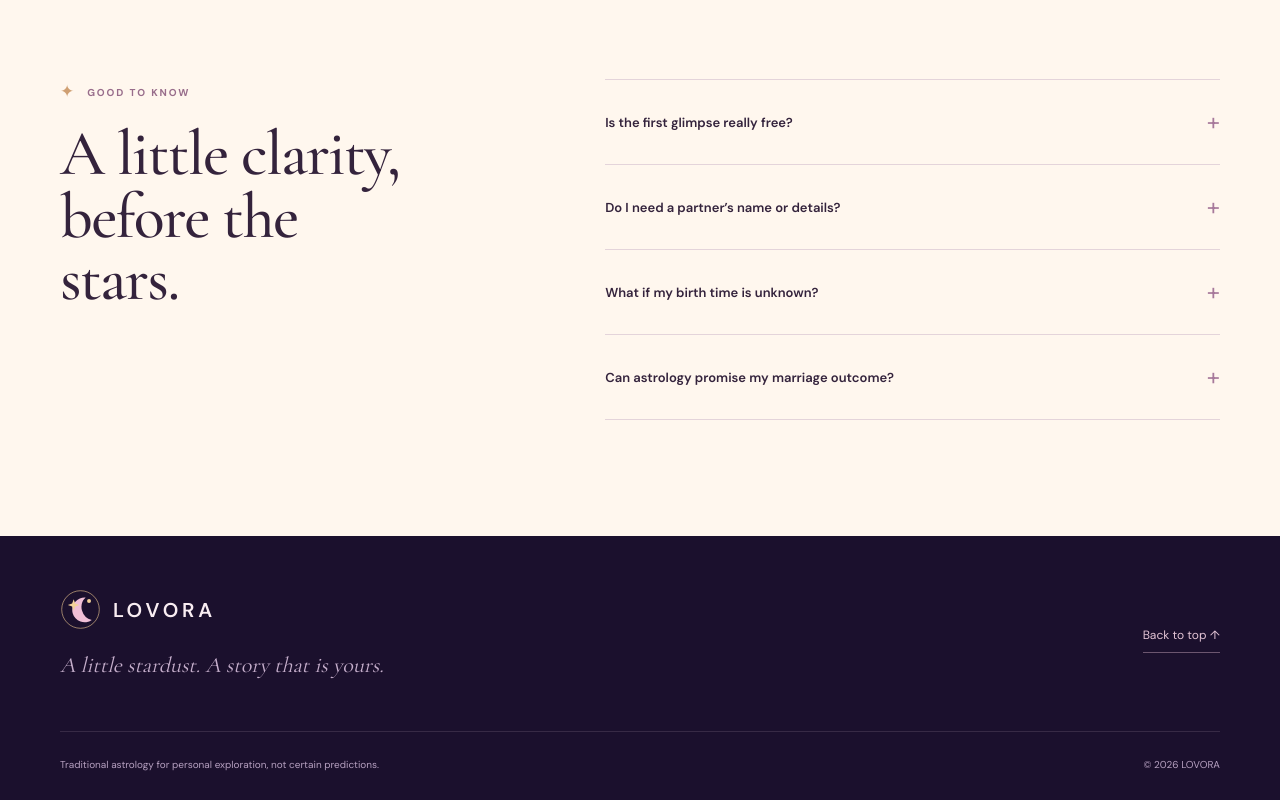
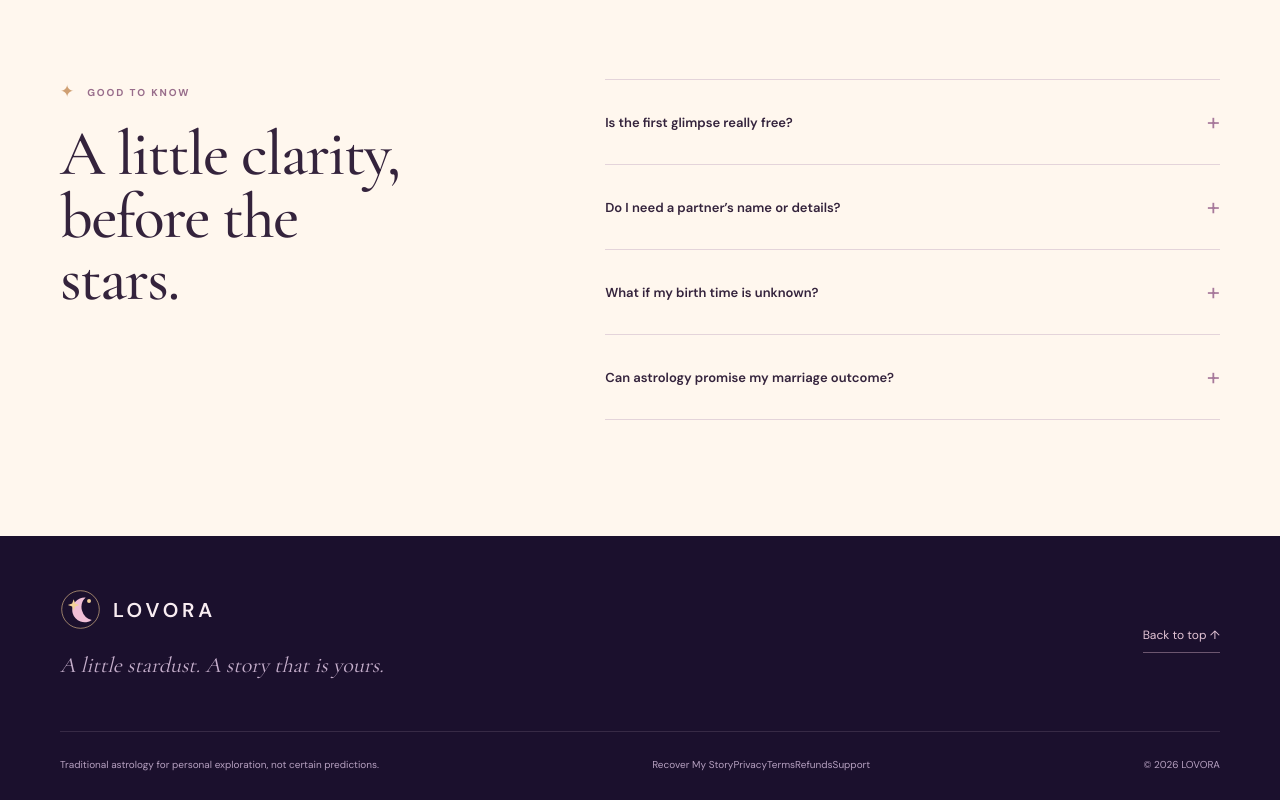
Before and after one commit to helloskyorigin/LOVORA, a Next.js app: page / in a window 1280 px wide. Shown: the part 4533-5333 px from the top of the page. Built offline with nearby package versions, Linux system fonts and the light colour scheme.

Commit message:
feat(launch): connect recovery/legal links and require merchant support details before checkout

```diff
--- a/app/api/checkout/route.ts
+++ b/app/api/checkout/route.ts
@@ -22,6 +22,7 @@ function publicOrigin(request:NextRequest){
  return url.origin;
 }
 export async function POST(request:NextRequest){
+ if(!process.env.LOVORA_SUPPORT_EMAIL||!process.env.LOVORA_OPERATOR_NAME)return NextResponse.json({ok:false,error:"Payment support and legal operator details are required before charging."},{status:503,headers});
  if(process.env.LOVORA_PAYMENTS_ENABLED!=="true")return NextResponse.json({ok:false,error:"Payments are not enabled yet. Merchant approval is required."},{status:503,headers});
  const origin=request.headers.get("origin");
  if(origin&&origin!==new URL(request.url).origin)return NextResponse.json({ok:false,error:"Invalid request origin."},{status:403,headers});
--- a/app/page.tsx
+++ b/app/page.tsx
@@ -207,6 +207,6 @@ export default function Home() {
     </div></section>
 
     <section className="section faq-section"><div className="wrap faq-layout"><div data-reveal><span className="eyebrow"><b>✦</b>{c.faqKicker}</span><h2>{c.faqTitle}</h2></div><div className="faq-items">{c.faqs.map(([q,a])=><details key={q}><summary>{q}<span aria-hidden="true">+</span></summary><p>{a}</p></details>)}</div></div></section>
-    <footer className="footer"><div className="wrap footer-top"><div><a className="logo" href="#top"><Mark/><span>LOVORA</span></a><p>{c.footerTag}</p></div><a className="back-top" href="#top">{c.back} ↑</a></div><div className="wrap footer-bottom"><p>{c.footerNote}</p><span>© {new Date().getFullYear()} LOVORA</span></div></footer>
+    <footer className="footer"><div className="wrap footer-top"><div><a className="logo" href="#top"><Mark/><span>LOVORA</span></a><p>{c.footerTag}</p></div><a className="back-top" href="#top">{c.back} ↑</a></div><div className="wrap footer-bottom"><p>{c.footerNote}</p><nav aria-label="Help and legal" className="lovora-legal-links"><a href="/recover">Recover My Story</a><a href="/privacy">Privacy</a><a href="/terms">Terms</a><a href="/refunds">Refunds</a><a href="/support">Support</a></nav><span>© {new Date().getFullYear()} LOVORA</span></div></footer>
   </main>;
 }
--- a/components/CheckoutForm.tsx
+++ b/components/CheckoutForm.tsx
@@ -27,6 +27,7 @@ export function CheckoutForm({lang}:{lang:"en"|"hi"}){
   </label>
   {error&&<p className="lovora-checkout__error" role="alert">{error}</p>}
   <button type="submit" disabled={busy||!ack} className="lovora-checkout__button">{busy?(lang==="hi"?"चेकआउट खोल रहे हैं...":"Preparing secure checkout..."):(lang==="hi"?"पूरी कहानी अनलॉक करें — ₹299":"Unlock My Complete Story — ₹299")} <span>↗</span></button>
+  <p className="lovora-checkout__fine"><a href="/terms">Terms</a> · <a href="/privacy">Privacy</a> · <a href="/refunds">Refunds</a> · <a href="/support">Support</a></p>
   <p className="lovora-checkout__fine">{lang==="hi"?"Dodo Payments पर सुरक्षित भुगतान। भुगतान सफल होने और सत्यापन के बाद रिपोर्ट खुलेगी।":"Secure Dodo checkout. Your report unlocks only after verified successful payment."}</p>
  </form>;
 }
--- a/components/ReportExperience.tsx
+++ b/components/ReportExperience.tsx
@@ -151,6 +151,6 @@ export function ReportExperience({report,demo=false}:{report:MarriageStoryReport
         </div>
       </div>
     </div>
-    <footer className="report-footer"><span>✦ LOVORA</span><p>{hi?"हर दिल की अपनी कहानी है।":"Every heart has its own story."}</p><Link href="/">{hi?"LOVORA पर वापस ↑":"Back to LOVORA ↑"}</Link></footer>
+    <footer className="report-footer"><span>✦ LOVORA</span><p>{hi?"हर दिल की अपनी कहानी है।":"Every heart has its own story."}</p><Link href="/recover">{hi?"रिपोर्ट रिकवर करें":"Recover My Story"}</Link><Link href="/">{hi?"LOVORA पर वापस ↑":"Back to LOVORA ↑"}</Link></footer>
   </main>;
 }
```
